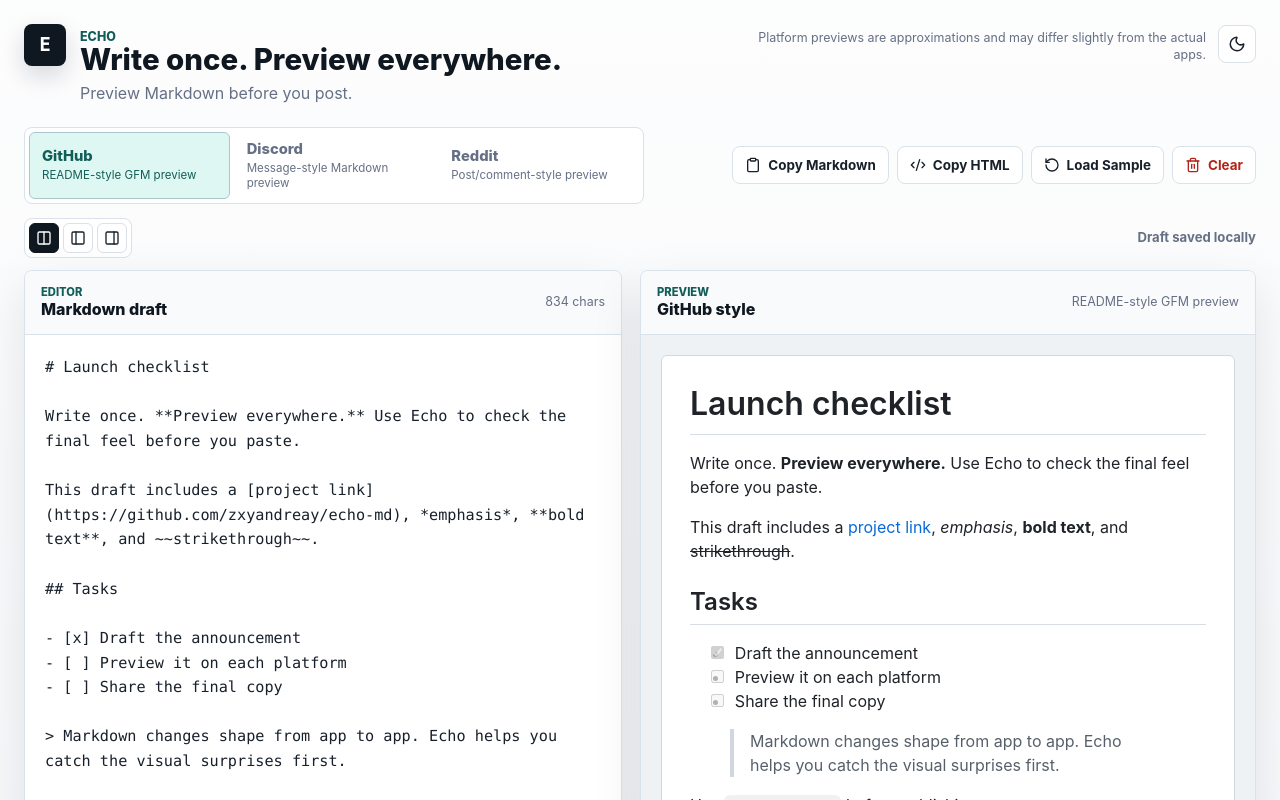
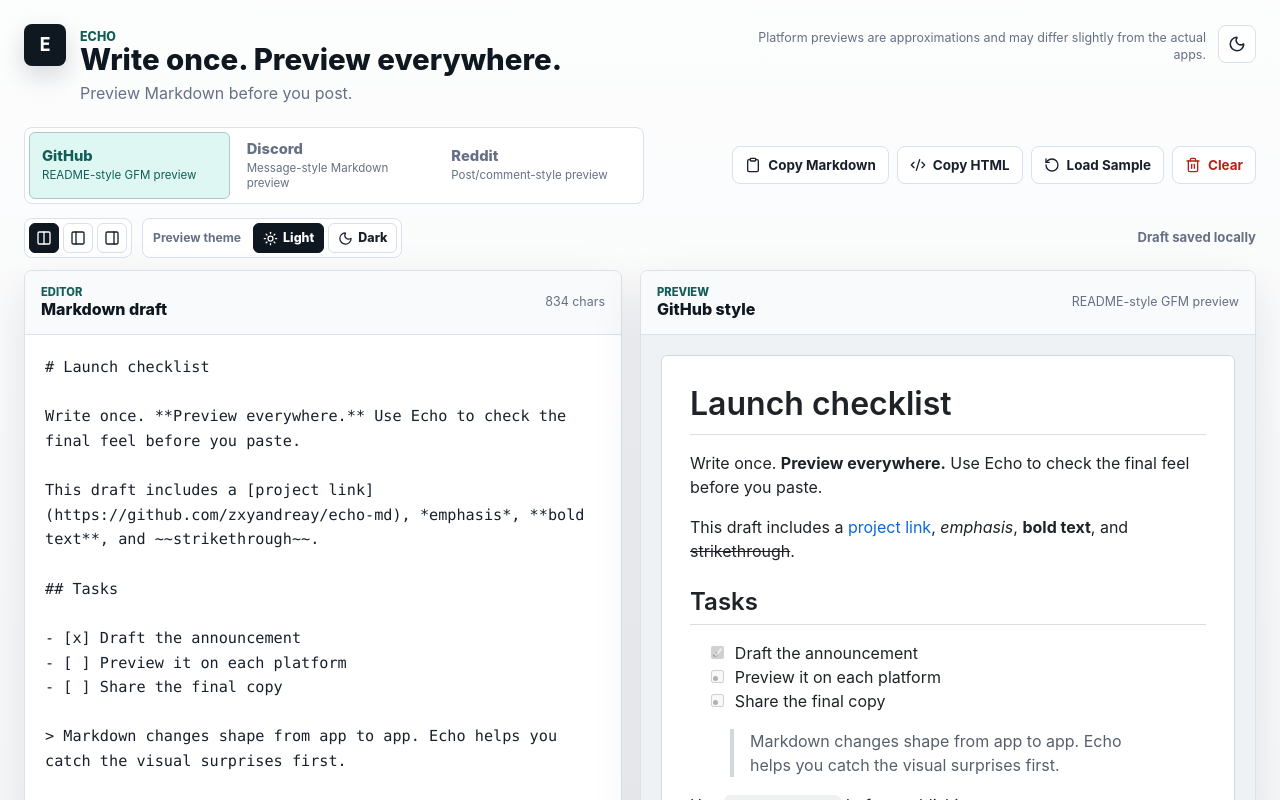
Before and after one commit to zxyandreay/echo-md, a React (Vite) app: page / in a window 1280 px wide. Shown: the top 800 px of the page. Built offline with nearby package versions, Linux system fonts and the light colour scheme.

Commit message:
feat: add preview theme modes

```diff
--- a/src/App.css
+++ b/src/App.css
@@ -140,7 +140,8 @@
 }
 
 .icon-button,
-.layout-button {
+.layout-button,
+.preview-theme-button {
   align-items: center;
   background: var(--surface);
   border: 1px solid var(--border);
@@ -160,7 +161,8 @@
 }
 
 .icon-button:hover,
-.layout-button:hover {
+.layout-button:hover,
+.preview-theme-button:hover {
   border-color: var(--accent);
   color: var(--accent-strong);
   transform: translateY(-1px);
@@ -168,6 +170,7 @@
 
 .icon-button:focus-visible,
 .layout-button:focus-visible,
+.preview-theme-button:focus-visible,
 .tool-button:focus-visible,
 .platform-tab:focus-visible {
   outline: 3px solid color-mix(in srgb, var(--accent) 30%, transparent);
@@ -282,6 +285,13 @@
   max-width: 1440px;
 }
 
+.workspace-controls {
+  align-items: center;
+  display: flex;
+  flex-wrap: wrap;
+  gap: 10px;
+}
+
 .layout-toggle {
   background: var(--surface);
   border: 1px solid var(--border);
@@ -296,6 +306,43 @@
   border-radius: 6px;
   height: 30px;
   width: 30px;
+}
+
+.preview-theme-toggle {
+  align-items: center;
+  background: var(--surface);
+  border: 1px solid var(--border);
+  border-radius: 8px;
+  display: flex;
+  gap: 4px;
+  min-height: 40px;
+  padding: 4px;
+}
+
+.preview-theme-toggle > span {
+  color: var(--muted);
+  font-size: 0.76rem;
+  font-weight: 720;
+  line-height: 1;
+  padding: 0 8px 0 6px;
+  white-space: nowrap;
+}
+
+.preview-theme-button {
+  background: transparent;
+  border-radius: 6px;
+  font-size: 0.78rem;
+  font-weight: 760;
+  gap: 5px;
+  height: 30px;
+  padding: 0 9px;
+  width: auto;
+}
+
+.preview-theme-button[aria-pressed='true'] {
+  background: var(--text-strong);
+  border-color: var(--text-strong);
+  color: var(--surface);
 }
 
 .layout-button[aria-pressed='true'] {
@@ -401,6 +448,10 @@
   padding: 20px;
 }
 
+.preview-scroll-dark {
+  background: #0f1418;
+}
+
 .empty-preview {
   align-items: center;
   background: var(--surface);
@@ -428,6 +479,16 @@
 .empty-preview p {
   margin: 0;
   max-width: 34ch;
+}
+
+.empty-preview.platform-preview-dark {
+  background: #0d1117;
+  border-color: #30363d;
+  color: #8b949e;
+}
+
+.empty-preview.platform-preview-dark h2 {
+  color: #e6edf3;
 }
 
 .github-preview {
@@ -573,6 +634,62 @@
   vertical-align: middle;
 }
 
+.github-preview.platform-preview-dark {
+  background: #0d1117;
+  border-color: #30363d;
+  color: #e6edf3;
+}
+
+.github-preview.platform-preview-dark .markdown-body {
+  color: #e6edf3;
+}
+
+.github-preview.platform-preview-dark .markdown-body h1,
+.github-preview.platform-preview-dark .markdown-body h2 {
+  border-bottom-color: #30363d;
+  color: #e6edf3;
+}
+
+.github-preview.platform-preview-dark .markdown-body h3 {
+  color: #e6edf3;
+}
+
+.github-preview.platform-preview-dark .markdown-body a {
+  color: #4493f8;
+}
+
+.github-preview.platform-preview-dark .markdown-body blockquote {
+  border-left-color: #3d444d;
+  color: #8b949e;
+}
+
+.github-preview.platform-preview-dark .markdown-body code {
+  background: rgb(110 118 129 / 40%);
+  color: #e6edf3;
+}
+
+.github-preview.platform-preview-dark .markdown-body pre {
+  background: #161b22;
+}
+
+.github-preview.platform-preview-dark .markdown-body tr {
+  background: #0d1117;
+  border-top-color: #30363d;
+}
+
+.github-preview.platform-preview-dark .markdown-body tr:nth-child(2n) {
+  background: #161b22;
+}
+
+.github-preview.platform-preview-dark .markdown-body th,
+.github-preview.platform-preview-dark .markdown-body td {
+  border-color: #30363d;
+}
+
+.github-preview.platform-preview-dark .markdown-body hr {
+  background: #30363d;
+}
+
 .discord-preview {
   background: #313338;
   border: 1px solid #1e1f22;
@@ -580,6 +697,12 @@
   color: #dbdee1;
   min-height: 100%;
   padding: 20px;
+}
+
+.discord-preview.platform-preview-light {
+  background: #f2f3f5;
+  border-color: #d4d7dc;
+  color: #2e3338;
 }
 
 .discord-message {
@@ -702,6 +825,48 @@
   white-space: pre;
 }
 
+.discord-preview.platform-preview-light .discord-name,
+.discord-preview.platform-preview-light .discord-markdown h1,
+.discord-preview.platform-preview-light .discord-markdown h2,
+.discord-preview.platform-preview-light .discord-markdown h3,
+.discord-preview.platform-preview-light .discord-markdown h4 {
+  color: #060607;
+}
+
+.discord-preview.platform-preview-light .discord-time {
+  color: #747f8d;
+}
+
+.discord-preview.platform-preview-light .discord-markdown {
+  color: #2e3338;
+}
+
+.discord-preview.platform-preview-light .discord-markdown a {
+  color: #0068e0;
+}
+
+.discord-preview.platform-preview-light .discord-markdown blockquote {
+  border-left-color: #c7ccd1;
+  color: #4f5660;
+}
+
+.discord-preview.platform-preview-light .discord-markdown code,
+.discord-preview.platform-preview-light .discord-markdown pre {
+  background: #e3e5e8;
+  border-color: #d4d7dc;
+  color: #2e3338;
+}
+
+.discord-preview.platform-preview-light .inline-spoiler {
+  background: #b9bbbe;
+}
+
+.discord-preview.platform-preview-light .inline-spoiler:hover,
+.discord-preview.platform-preview-light .inline-spoiler:focus {
+  background: #e3e5e8;
+  color: #2e3338;
+}
+
 .inline-spoiler {
   background: #202225;
   border-radius: 3px;
@@ -736,6 +901,12 @@
   color: #1c1c1c;
   min-height: 100%;
   padding: 18px;
+}
+
+.reddit-preview.platform-preview-dark {
+  background: #030303;
+  border-color: #343536;
+  color: #d7dadc;
 }
 
 .reddit-card {
@@ -903,6 +1074,70 @@
   color: #1c1c1c;
 }
 
+.reddit-preview.platform-preview-dark .reddit-card {
+  background: #1a1a1b;
+  border-color: #343536;
+}
+
+.reddit-preview.platform-preview-dark .reddit-votes {
+  background: #161617;
+  color: #818384;
+}
+
+.reddit-preview.platform-preview-dark .reddit-votes strong,
+.reddit-preview.platform-preview-dark .reddit-meta span:first-child,
+.reddit-preview.platform-preview-dark .reddit-markdown h1,
+.reddit-preview.platform-preview-dark .reddit-markdown h2,
+.reddit-preview.platform-preview-dark .reddit-markdown h3 {
+  color: #d7dadc;
+}
+
+.reddit-preview.platform-preview-dark .reddit-post,
+.reddit-preview.platform-preview-dark .reddit-markdown {
+  color: #d7dadc;
+}
+
+.reddit-preview.platform-preview-dark .reddit-meta,
+.reddit-preview.platform-preview-dark .reddit-actions {
+  color: #818384;
+}
+
+.reddit-preview.platform-preview-dark .reddit-markdown a {
+  color: #4fbcff;
+}
+
+.reddit-preview.platform-preview-dark .reddit-markdown blockquote {
+  border-left-color: #343536;
+  color: #a5a8aa;
+}
+
+.reddit-preview.platform-preview-dark .reddit-markdown code,
+.reddit-preview.platform-preview-dark .reddit-markdown pre {
+  background: #272729;
+  border-color: #343536;
+  color: #d7dadc;
+}
+
+.reddit-preview.platform-preview-dark .reddit-markdown th,
+.reddit-preview.platform-preview-dark .reddit-markdown td {
+  border-color: #343536;
+}
+
+.reddit-preview.platform-preview-dark .reddit-actions {
+  border-top-color: #343536;
+}
+
+.reddit-preview.platform-preview-dark .inline-spoiler {
+  background: #d7dadc;
+  color: transparent;
+}
+
+.reddit-preview.platform-preview-dark .inline-spoiler:hover,
+.reddit-preview.platform-preview-dark .inline-spoiler:focus {
+  background: #343536;
+  color: #d7dadc;
+}
+
 .sr-only {
   border: 0;
   clip: rect(0, 0, 0, 0);
@@ -941,6 +1176,7 @@
   .topbar,
   .topbar-actions,
   .brand-cluster,
+  .workspace-controls,
   .workspace-meta {
     align-items: flex-start;
     flex-direction: column;
@@ -965,6 +1201,10 @@
   .tool-button {
     flex: 1 1 calc(50% - 8px);
     justify-content: center;
+  }
+
+  .preview-theme-toggle {
+    width: 100%;
   }
 
   .panel-header {
--- a/src/App.tsx
+++ b/src/App.tsx
@@ -18,6 +18,7 @@ import './App.css'
 
 type PlatformMode = 'github' | 'discord' | 'reddit'
 type ThemeMode = 'light' | 'dark'
+type PreviewThemeMode = ThemeMode
 type LayoutMode = 'split' | 'editor' | 'preview'
 type TokenKind = 'spoiler' | 'underline' | 'strike'
 
@@ -41,6 +42,7 @@ const STORAGE_KEYS = {
   draft: 'echo-md:draft:v1',
   platform: 'echo-md:platform:v1',
   theme: 'echo-md:theme:v1',
+  previewTheme: 'echo-md:preview-theme:v1',
   layout: 'echo-md:layout:v1',
 } as const
 
@@ -320,13 +322,19 @@ const standardMarkdownComponents: Components = {
   },
 }
 
-function GitHubPreview({ markdown }: { markdown: string }) {
+function GitHubPreview({
+  markdown,
+  previewTheme,
+}: {
+  markdown: string
+  previewTheme: PreviewThemeMode
+}) {
   if (!markdown.trim()) {
-    return <EmptyPreview platform="GitHub" />
+    return <EmptyPreview platform="GitHub" previewTheme={previewTheme} />
   }
 
   return (
-    <div className="github-preview">
+    <div className={`github-preview platform-preview-${previewTheme}`}>
       <article className="markdown-body">
         <Markdown
           components={standardMarkdownComponents}
@@ -340,7 +348,13 @@ function GitHubPreview({ markdown }: { markdown: string }) {
   )
 }
 
-function DiscordPreview({ markdown }: { markdown: string }) {
+function DiscordPreview({
+  markdown,
+  previewTheme,
+}: {
+  markdown: string
+  previewTheme: PreviewThemeMode
+}) {
   const preparedMarkdown = useMemo(
     () => prepareDiscordMarkdown(markdown),
     [markdown],
@@ -351,11 +365,11 @@ function DiscordPreview({ markdown }: { markdown: string }) {
   )
 
   if (!markdown.trim()) {
-    return <EmptyPreview platform="Discord" />
+    return <EmptyPreview platform="Discord" previewTheme={previewTheme} />
   }
 
   return (
-    <div className="discord-preview">
+    <div className={`discord-preview platform-preview-${previewTheme}`}>
       <div className="discord-message">
         <div className="discord-avatar" aria-hidden="true">
           E
@@ -380,7 +394,13 @@ function DiscordPreview({ markdown }: { markdown: string }) {
   )
 }
 
-function RedditPreview({ markdown }: { markdown: string }) {
+function RedditPreview({
+  markdown,
+  previewTheme,
+}: {
+  markdown: string
+  previewTheme: PreviewThemeMode
+}) {
   const preparedMarkdown = useMemo(
     () => prepareRedditMarkdown(markdown),
     [markdown],
@@ -391,11 +411,11 @@ function RedditPreview({ markdown }: { markdown: string }) {
   )
 
   if (!markdown.trim()) {
-    return <EmptyPreview platform="Reddit" />
+    return <EmptyPreview platform="Reddit" previewTheme={previewTheme} />
   }
 
   return (
-    <div className="reddit-preview">
+    <div className={`reddit-preview platform-preview-${previewTheme}`}>
       <article className="reddit-card">
         <div className="reddit-votes" aria-hidden="true">
           <span>up</span>
@@ -428,9 +448,15 @@ function RedditPreview({ markdown }: { markdown: string }) {
   )
 }
 
-function EmptyPreview({ platform }: { platform: string }) {
+function EmptyPreview({
+  platform,
+  previewTheme,
+}: {
+  platform: string
+  previewTheme: PreviewThemeMode
+}) {
   return (
-    <div className="empty-preview">
+    <div className={`empty-preview platform-preview-${previewTheme}`}>
       <FileText aria-hidden="true" size={26} strokeWidth={1.8} />
       <h2>{platform} preview is ready</h2>
       <p>Start writing Markdown or load the sample to see the styled preview.</p>
@@ -441,19 +467,21 @@ function EmptyPreview({ platform }: { platform: string }) {
 function PlatformPreview({
   markdown,
   platform,
+  previewTheme,
 }: {
   markdown: string
   platform: PlatformMode
+  previewTheme: PreviewThemeMode
 }) {
   if (platform === 'discord') {
-    return <DiscordPreview markdown={markdown} />
+    return <DiscordPreview markdown={markdown} previewTheme={previewTheme} />
   }
 
   if (platform === 'reddit') {
-    return <RedditPreview markdown={markdown} />
+    return <RedditPreview markdown={markdown} previewTheme={previewTheme} />
   }
 
-  return <GitHubPreview markdown={markdown} />
+  return <GitHubPreview markdown={markdown} previewTheme={previewTheme} />
 }
 
 function App() {
@@ -468,6 +496,11 @@ function App() {
   )
   const [theme, setTheme] = useStoredState<ThemeMode>(
     STORAGE_KEYS.theme,
+    'light',
+    isThemeMode,
+  )
+  const [previewTheme, setPreviewTheme] = useStoredState<PreviewThemeMode>(
+    STORAGE_KEYS.previewTheme,
     'light',
     isThemeMode,
   )
@@ -649,6 +682,7 @@ function App() {
       </section>
 
       <section className="workspace-meta" aria-label="Workspace status">
+        <div className="workspace-controls">
           <div className="layout-toggle" aria-label="Layout mode">
             {layoutOptions.map((option) => {
               const Icon = option.icon
@@ -667,6 +701,31 @@ function App() {
                 </button>
               )
             })}
+          </div>
+
+          <div className="preview-theme-toggle" aria-label="Platform preview theme">
+            <span>Preview theme</span>
+            <button
+              aria-pressed={previewTheme === 'light'}
+              className="preview-theme-button"
+              onClick={() => setPreviewTheme('light')}
+              title="Use light platform preview"
+              type="button"
+            >
+              <Sun aria-hidden="true" size={15} />
+              Light
+            </button>
+            <button
+              aria-pressed={previewTheme === 'dark'}
+              className="preview-theme-button"
+              onClick={() => setPreviewTheme('dark')}
+              title="Use dark platform preview"
+              type="button"
+            >
+              <Moon aria-hidden="true" size={15} />
+              Dark
+            </button>
+          </div>
         </div>
         <p className="status-text">{notice}</p>
       </section>
@@ -703,8 +762,15 @@ function App() {
               </div>
               <span>{selectedPlatform?.description}</span>
             </div>
-            <div className="preview-scroll" ref={previewRef}>
-              <PlatformPreview markdown={markdown} platform={platform} />
+            <div
+              className={`preview-scroll preview-scroll-${previewTheme}`}
+              ref={previewRef}
+            >
+              <PlatformPreview
+                markdown={markdown}
+                platform={platform}
+                previewTheme={previewTheme}
+              />
             </div>
           </section>
         ) : null}
```
Also changed, not shown: 1 other file (tests, documents, lock files or other folders). Lines whose indentation alone changed are shown as unchanged.
